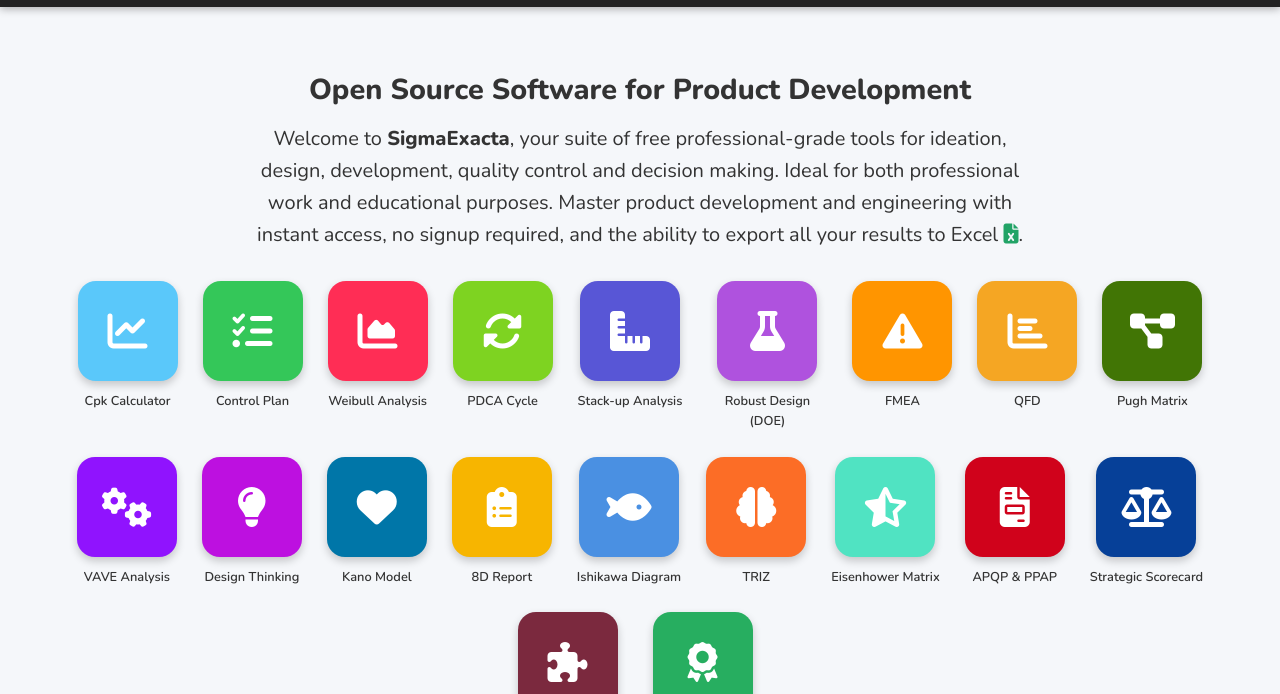
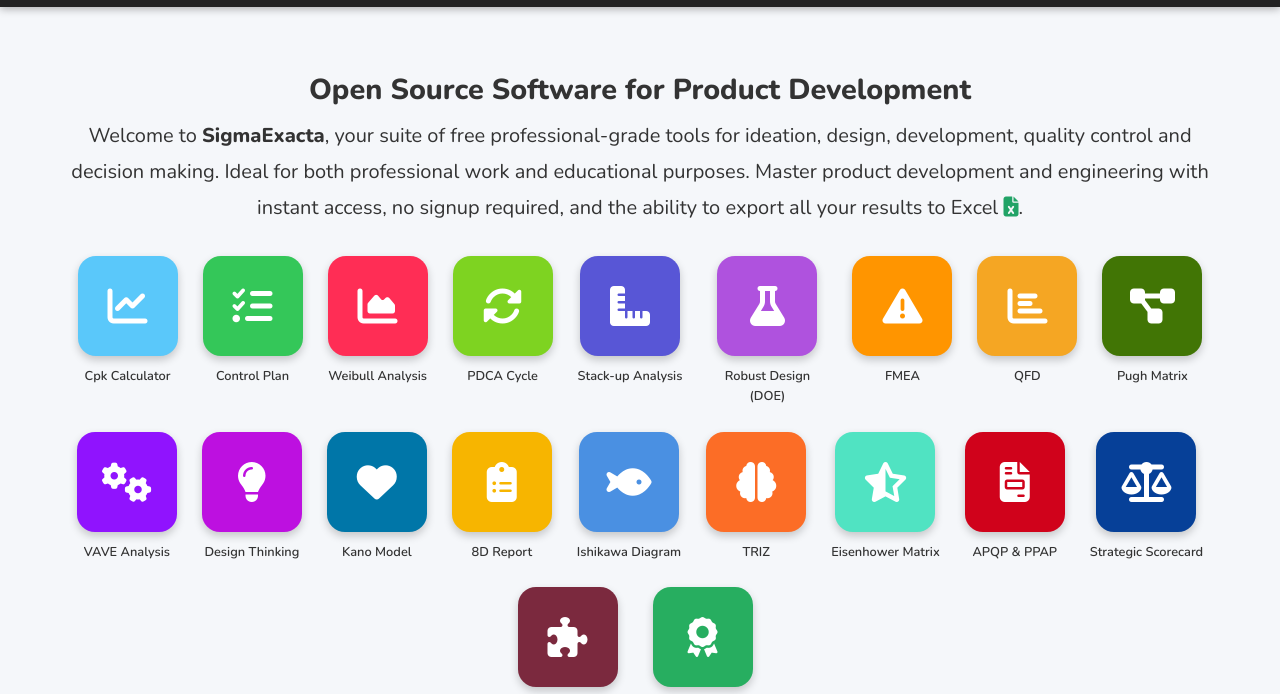
Before and after one commit to Gibraltar1974/SigmaExacta, a plain HTML site: page index.html in a window 1280 px wide. Shown: the part 59-753 px from the top of the page. Drawn offline with nearby package versions, Linux system fonts and the light colour scheme.

Commit message:
index h2 tabulations

```diff
--- a/index.html
+++ b/index.html
@@ -85,29 +85,64 @@
             line-height: 1.6;
         }
 
-        /* --- INICIO DE CAMBIOS PARA ANCHO COMPLETO (BORDE A BORDE) --- */
+        /* --- HEADER Y TEXTO DE BIENVENIDA --- */
         .header {
             width: 100%;
             margin: 40px auto 0;
-            padding: 0; /* Eliminado el padding lateral */
+            padding: 0;
             text-align: center;
             border-bottom: none !important;
         }
 
-        .header h1, .header h2 {
-            /* Eliminado el padding de los headings para que el texto toque el borde */
+        .header h1 {
             color: #333;
             padding: 0;
-        }
-
-        .header h1 {
             margin-bottom: 5px;
         }
 
         .header h2 {
-            margin-bottom: 0;
+            color: #333;
+            padding: 0;
+            margin: 0 auto;
+            width: 100%;
+            max-width: none;
+            text-align: center;
+            line-height: 1.8;
         }
-        /* --- FIN DE CAMBIOS PARA ANCHO COMPLETO (BORDE A BORDE) --- */
+
+        /* SOLUCIÓN DEFINITIVA - FORZAR ANCHO COMPLETO */
+        @media (min-width: 993px) {
+         .header h2.tagline {
+    color: #333;
+    padding: 0;
+    margin: 0 auto;
+    width: 100%;
+    max-width: none;
+    text-align: center;
+    line-height: 1.8;
+    /* NUEVAS PROPIEDADES AGREGADAS */
+    box-sizing: border-box;
+    padding: 0 20px;
+}
+
+/* ELIMINAR la solución anterior que usaba vw */
+@media (min-width: 993px) {
+    .header h2.tagline {
+        width: 100%;
+        position: static;
+        left: auto;
+        right: auto;
+        margin-left: 0;
+        margin-right: 0;
+        padding: 0 20px;
+    }
+}
+
+        .header, .intro-section, .bio-section {
+            padding: 0 15px;
+            box-sizing: border-box;
+        }
+        /* --- FIN DE MODIFICACIÓN --- */
 
         .excel-icon-color {
             color: #21a366;
@@ -118,7 +153,6 @@
         .bio-section {
             width: 100%;
             margin: 0 auto 40px auto;
-            padding: 0 15px; /* Mantiene un padding pequeño para el body/footer para legibilidad de bloques largos */
             line-height: 1.8;
             font-size: 1.1rem;
             color: #333;
@@ -248,16 +282,6 @@
             }
             .tool-item {
                 max-width: 100px;
-            }
-
-            /* Eliminamos el padding de móvil también para los títulos */
-            .header {
-                padding-left: 0;
-                padding-right: 0;
-            }
-            .header h1, .header h2 {
-                padding-left: 0;
-                padding-right: 0;
             }
         }
     </style>
```
Also changed, not shown: cpk_calculator.html (+0 -1 lines).
